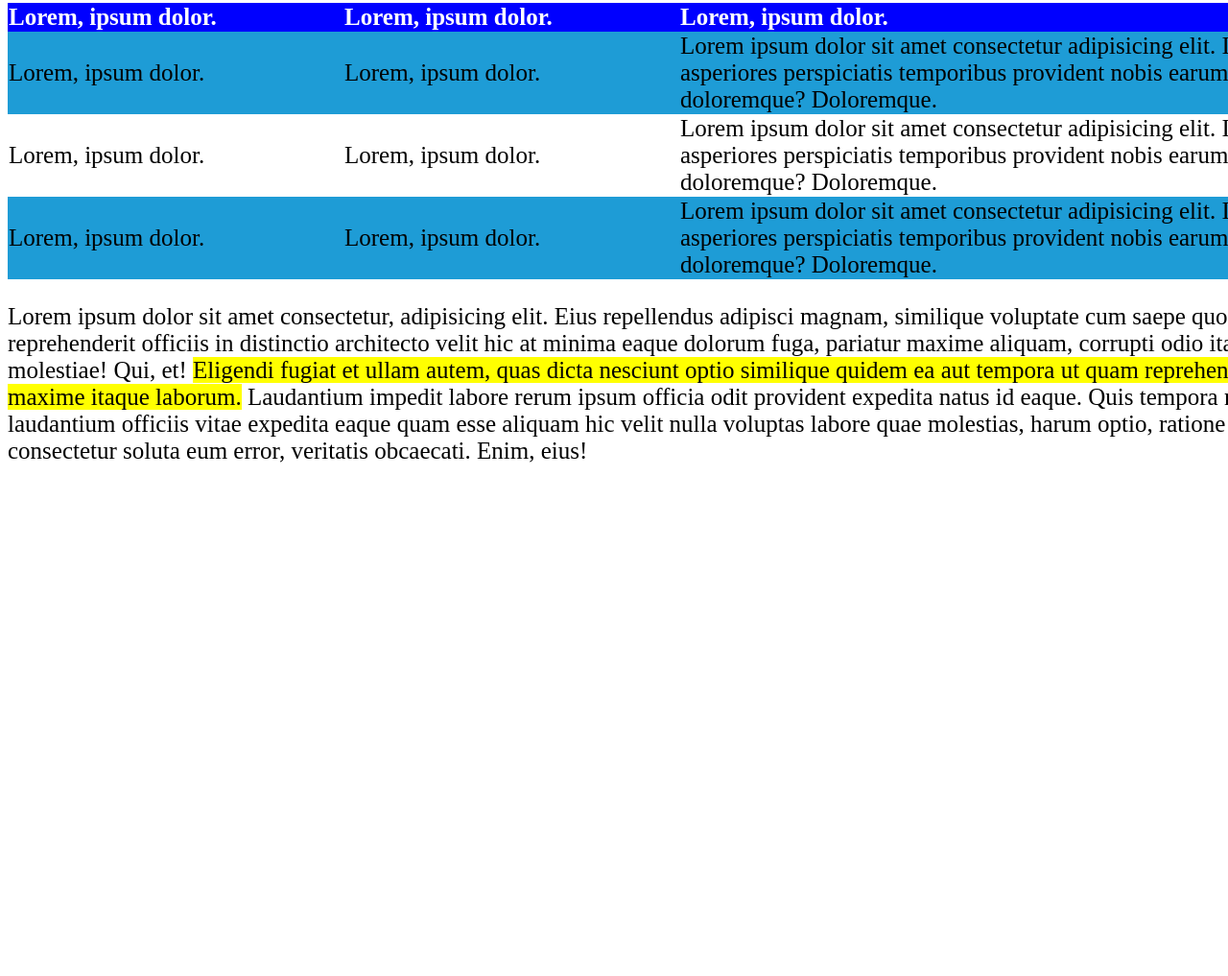
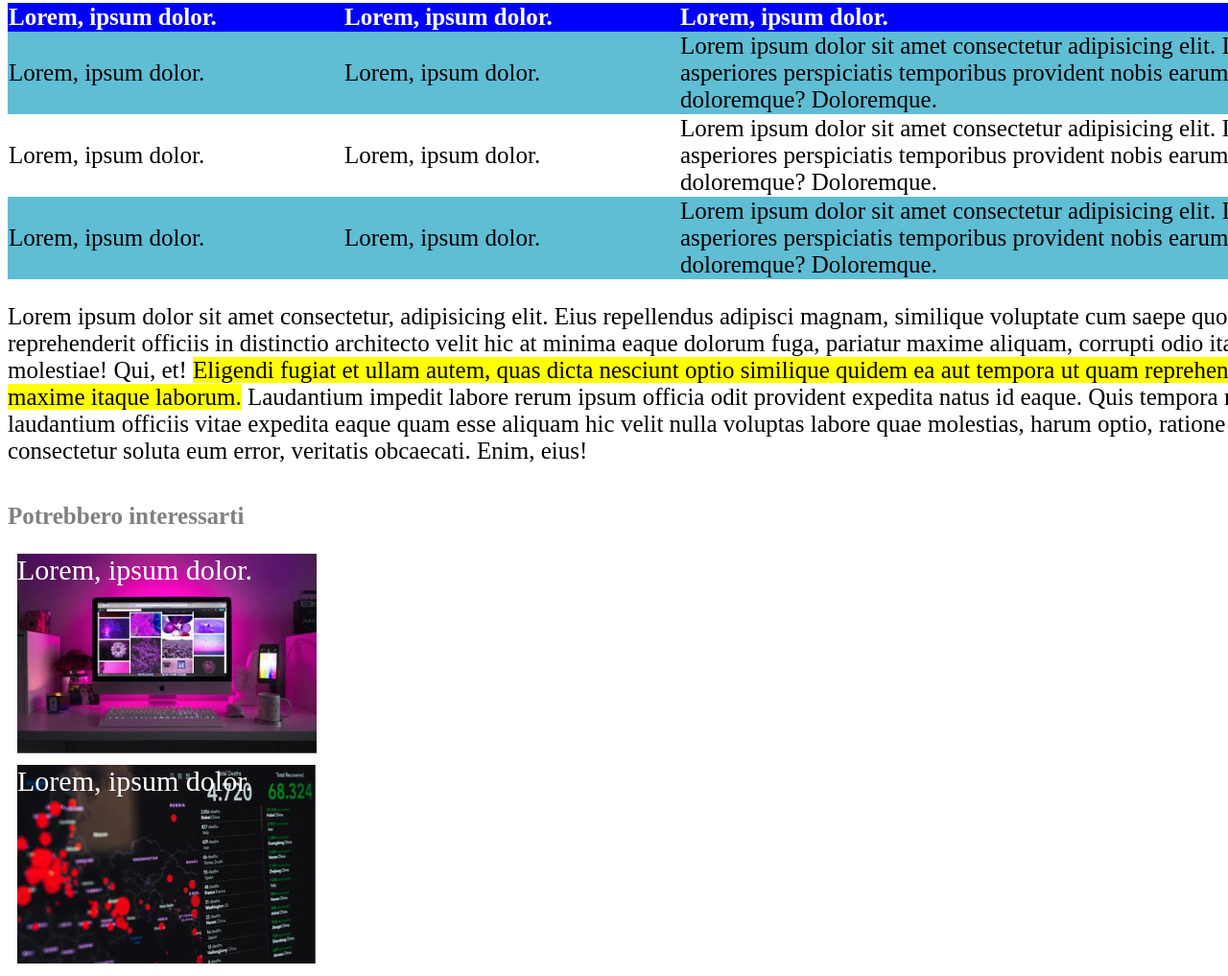
Before and after one commit to stefanofilippini/html-css-booleaner, a plain HTML site: page index.html in a window 1280 px wide. Shown: the part 1245-2262 px from the top of the page at 96% size. Before the commit the page ends 1737 px from the top, so only its background shows below. Drawn offline with Linux system fonts and the light colour scheme.

Commit message:
added relevant images

```diff
--- a/Style.css
+++ b/Style.css
@@ -76,10 +76,37 @@ thead {
 
 .even-row {
     margin: 0px;
-    background-color: rgb(30, 156, 214);
+    background-color: rgb(95, 189, 212);
 }
 
 .odd-row {
     margin: 0px;
     background-color: white;
 }
+
+.subtitle-2 {
+    font-size: 25px;
+    font-weight: bold;
+    margin-top: 40px;
+    color: grey;
+}
+
+.link-1 {
+    font-size: 30px;
+    color: white;
+    background-image: url("./img/img/monitor.jpg");
+    background-repeat: no-repeat;
+    height: 210px;
+    width: auto;
+    margin: 10px;
+}
+
+.link-2 {
+    font-size: 30px;
+    color: white;
+    background-image: url("./img/img/graph.jpg");
+    background-repeat: no-repeat;
+    height: 210px;
+    width: auto;
+    margin: 10px;
+}
--- a/index.html
+++ b/index.html
@@ -119,9 +119,20 @@
                 Lorem ipsum dolor sit amet consectetur, adipisicing elit. Eius repellendus adipisci magnam, similique voluptate cum saepe quod reprehenderit officiis in distinctio architecto velit hic at minima eaque dolorum fuga, pariatur maxime aliquam, corrupti odio itaque molestiae! Qui, et! <span class="important">Eligendi fugiat et ullam autem, quas dicta nesciunt optio similique quidem ea aut tempora ut quam reprehenderit maxime itaque laborum.</span> Laudantium impedit labore rerum ipsum officia odit provident expedita natus id eaque. Quis tempora natus laudantium officiis vitae expedita eaque quam esse aliquam hic velit nulla voluptas labore quae molestias, harum optio, ratione illum consectetur soluta eum error, veritatis obcaecati. Enim, eius!
             </div>
 
+            <!-- Relevant images -->
+            <p class="subtitle-2">
+                Potrebbero interessarti
+            </p>
+
+            <p class="link-1">
+                Lorem, ipsum dolor.
+            </p>
+
+            <p class="link-2">
+                Lorem, ipsum dolor.
+            </p>
+
         </main>
-
-        <!-- footer ? -->
     </div>
 
 </body>
```
